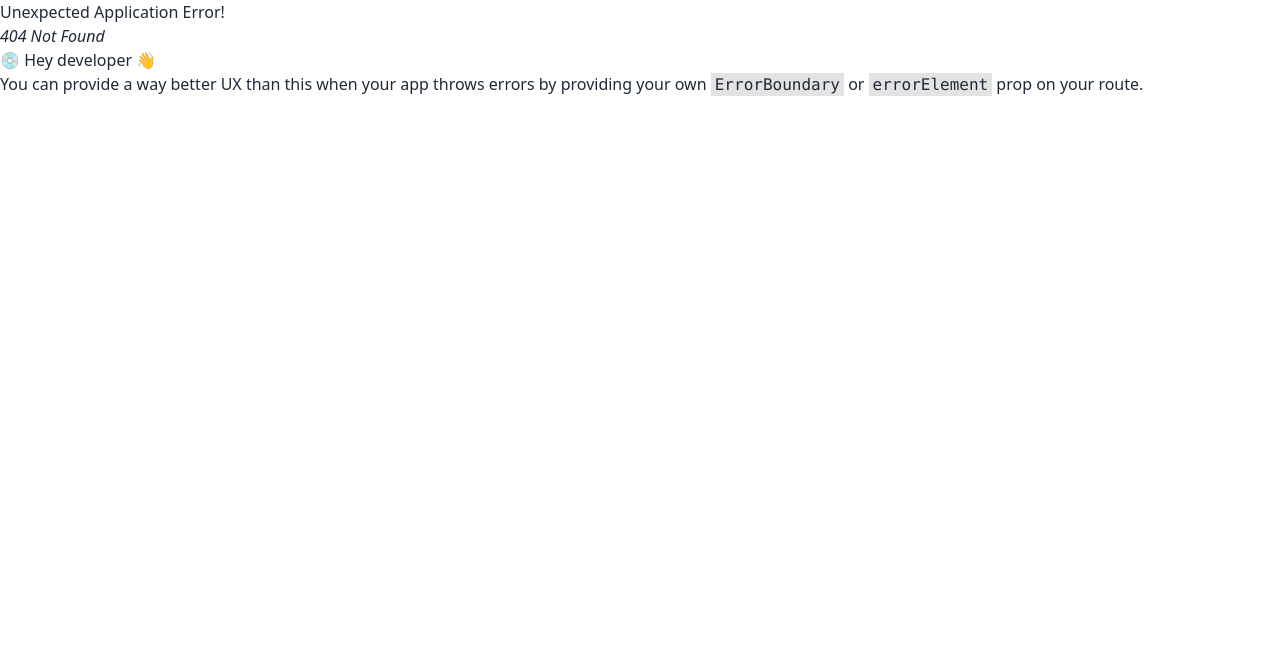
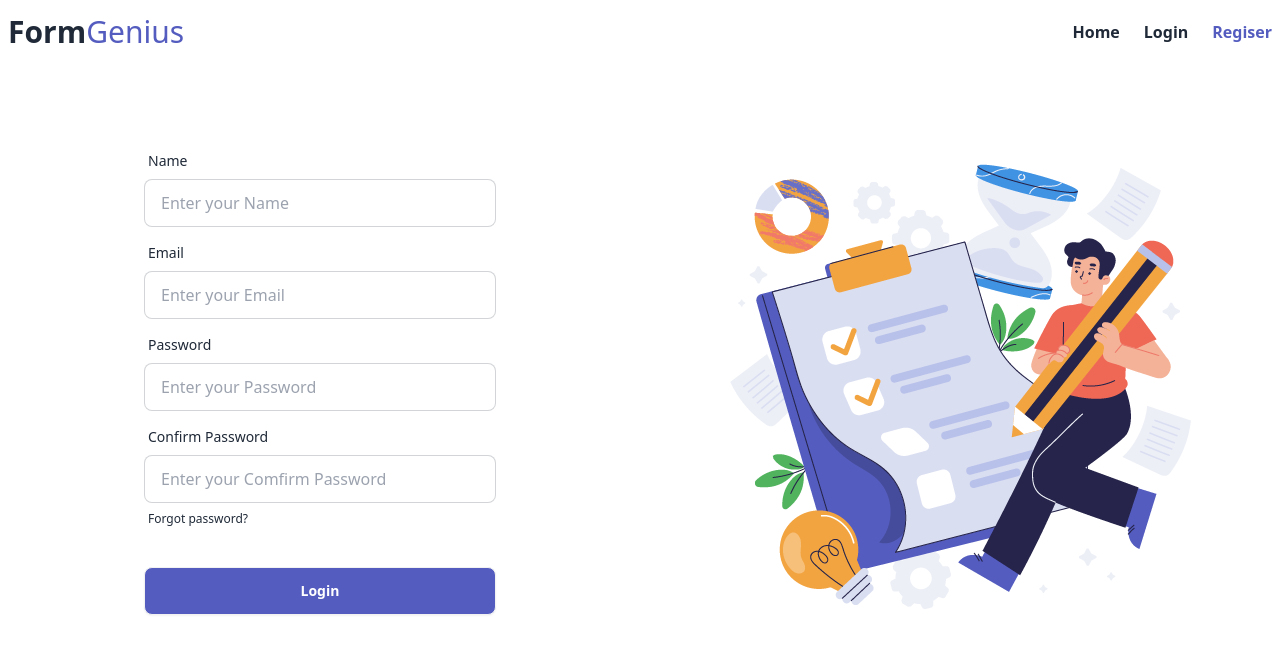
Before and after one commit to hellomaruf/FormGenius, a React (Vite) app: page /register in a window 1280 px wide. Before the commit this address had no page. Shown: the top 654 px of the page. Built offline with nearby package versions, Linux system fonts and the light colour scheme.

Commit message:
added navbar hero section and register section

```diff
--- a/src/Components/Hero/Hero.jsx
+++ b/src/Components/Hero/Hero.jsx
@@ -1,15 +1,23 @@
 function Hero() {
   return (
-    <div className="hero min-h-screen bg-base-200">
-      <div className="hero-content text-center">
-        <div className="max-w-md">
-          <h1 className="text-5xl font-bold">Hello there</h1>
+    <div className="">
+      <div className=" grid grid-cols-2 items-center justify-center min-h-[calc(100vh-64px)]">
+        <div className="col-span-1 px-32">
+          <h1 className="text-5xl font-bold">
+            Hello Peaple Welcome <br /> to{" "}
+            <span className="text-[#545DBF]">Form Genius</span>
+          </h1>
           <p className="py-6">
             Provident cupiditate voluptatem et in. Quaerat fugiat ut assumenda
             excepturi exercitationem quasi. In deleniti eaque aut repudiandae et
             a id nisi.
           </p>
-          <button className="btn btn-primary">Get Started</button>
+          <button className="btn bg-[#545DBF] hover:bg-[#4850a9] text-white">
+            Get Started
+          </button>
+        </div>
+        <div className="col-span-1 bg-purple-100 h-full flex items-center px-10">
+          <img src="hero.png" className="max-w-xl rounded-lg" />
         </div>
       </div>
     </div>
--- /dev/null
+++ b/src/Components/Login/Login.jsx
@@ -0,0 +1,5 @@
+function Login() {
+  return <div>login</div>;
+}
+
+export default Login;
--- /dev/null
+++ b/src/Components/MainLayout/MainLayout.jsx
@@ -0,0 +1,13 @@
+import { Outlet } from "react-router-dom"
+import Nav from "../Nav/Nav"
+
+function MainLayout() {
+  return (
+    <div>
+      <Nav/>
+      <Outlet/>
+    </div>
+  )
+}
+
+export default MainLayout
--- a/src/Components/Nav/Nav.jsx
+++ b/src/Components/Nav/Nav.jsx
@@ -1,28 +1,46 @@
+import { NavLink } from "react-router-dom";
+
 function Nav() {
   return (
-    <div className="navbar bg-base-100">
-      <div className="flex-1">
-        <a className="btn btn-ghost text-xl">daisyUI</a>
-      </div>
-      <div className="flex-none">
-        <ul className="menu menu-horizontal px-1">
-          <li>
-            <a>Link</a>
-          </li>
-          <li>
-            <details>
-              <summary>Parent</summary>
-              <ul className="p-2 bg-base-100 rounded-t-none">
-                <li>
-                  <a>Link 1</a>
-                </li>
-                <li>
-                  <a>Link 2</a>
-                </li>
-              </ul>
-            </details>
-          </li>
-        </ul>
+    <div className="max-w-7xl mx-auto">
+      <div className="navbar bg-base-100 ">
+        <div className="flex-1">
+          <a className=" text-3xl font-bold">
+            Form<span className="text-[#545DBF] font-normal">Genius</span>
+          </a>
+        </div>
+        <div className=" flex gap-6">
+          <NavLink
+            className={({ isActive }) =>
+              isActive
+                ? "text-[#545DBF] font-semibold"
+                : "text-gray-800 font-semibold"
+            }
+            to="/"
+          >
+            Home
+          </NavLink>
+          <NavLink
+            className={({ isActive }) =>
+              isActive
+                ? "text-[#545DBF] font-semibold"
+                : "text-gray-800 font-semibold"
+            }
+            to="/login"
+          >
+            Login
+          </NavLink>
+          <NavLink
+            className={({ isActive }) =>
+              isActive
+                ? "text-[#545DBF] font-semibold"
+                : "text-gray-800 font-semibold"
+            }
+            to="/register"
+          >
+            Regiser
+          </NavLink>
+        </div>
       </div>
     </div>
   );
--- /dev/null
+++ b/src/Components/Register/Register.jsx
@@ -0,0 +1,71 @@
+function Register() {
+  return (
+    <div className="">
+      <div className="grid grid-cols-2 items-center">
+        <form className="card-body col-span-1 max-w-xl  mx-28">
+          <div className="form-control">
+            <label className="label">
+              <span className="label-text">Name</span>
+            </label>
+            <input
+              required
+              name="name"
+              type="text"
+              placeholder="Enter your Name"
+              className="input input-bordered"
+            />
+          </div>
+          <div className="form-control">
+            <label className="label">
+              <span className="label-text">Email</span>
+            </label>
+            <input
+              name="email"
+              type="email"
+              placeholder="Enter your Email"
+              className="input input-bordered"
+              required
+            />
+          </div>
+          <div className="form-control">
+            <label className="label">
+              <span className="label-text">Password</span>
+            </label>
+            <input
+              type="password"
+              placeholder="Enter your Password"
+              className="input input-bordered"
+              required
+            />
+          </div>
+          <div className="form-control">
+            <label className="label">
+              <span className="label-text">Confirm Password</span>
+            </label>
+            <input
+              type="password"
+              placeholder="Enter your Comfirm Password"
+              className="input input-bordered"
+              required
+            />
+            <label className="label">
+              <a href="#" className="label-text-alt link link-hover">
+                Forgot password?
+              </a>
+            </label>
+          </div>
+          <div className="form-control mt-6">
+            <button className="btn bg-[#545DBF] hover:bg-[#4850a9] text-white">
+              Login
+            </button>
+          </div>
+        </form>
+        <div className="col-span-1 flex justify-center p-16">
+          <img className="" src="res.png" alt="" />
+        </div>
+      </div>
+    </div>
+  );
+}
+
+export default Register;
```
Also changed, not shown: src/main.jsx (+19 -1 lines), public/hero.png (added), public/res.png (added).
